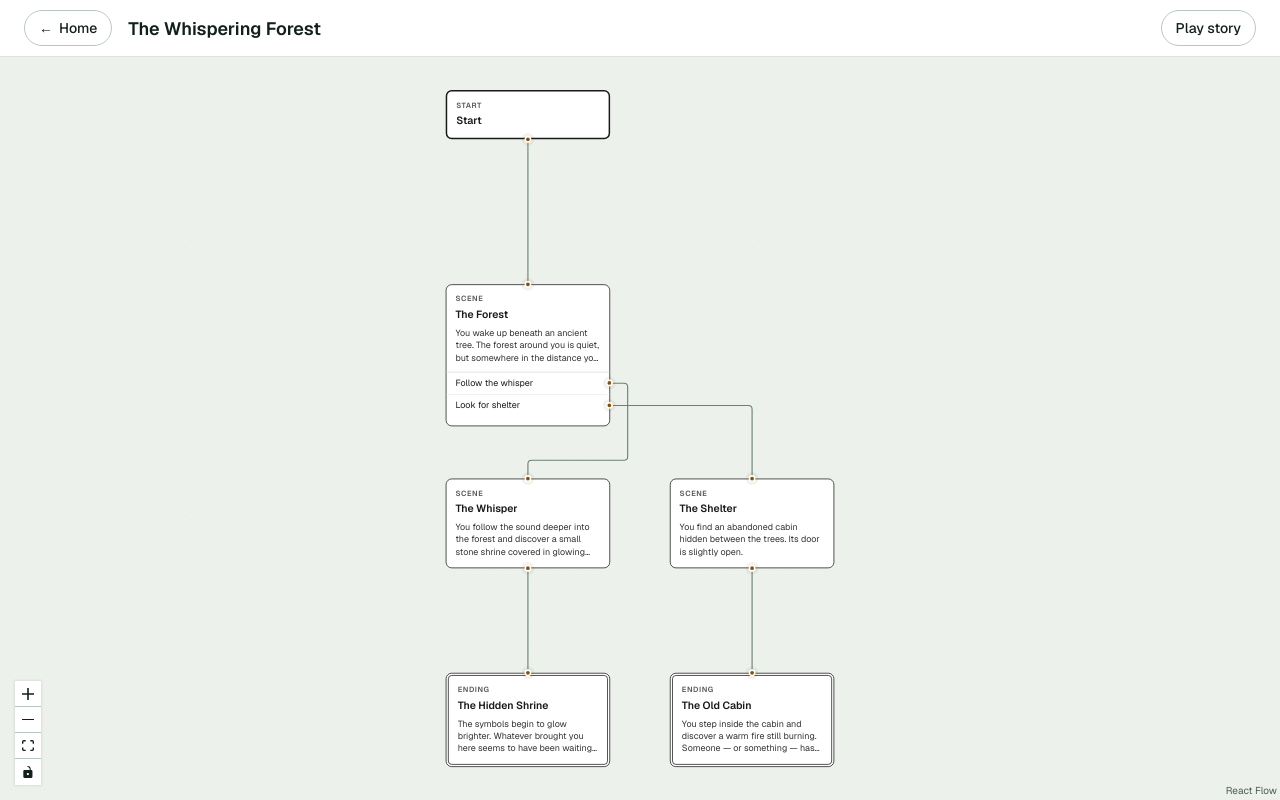
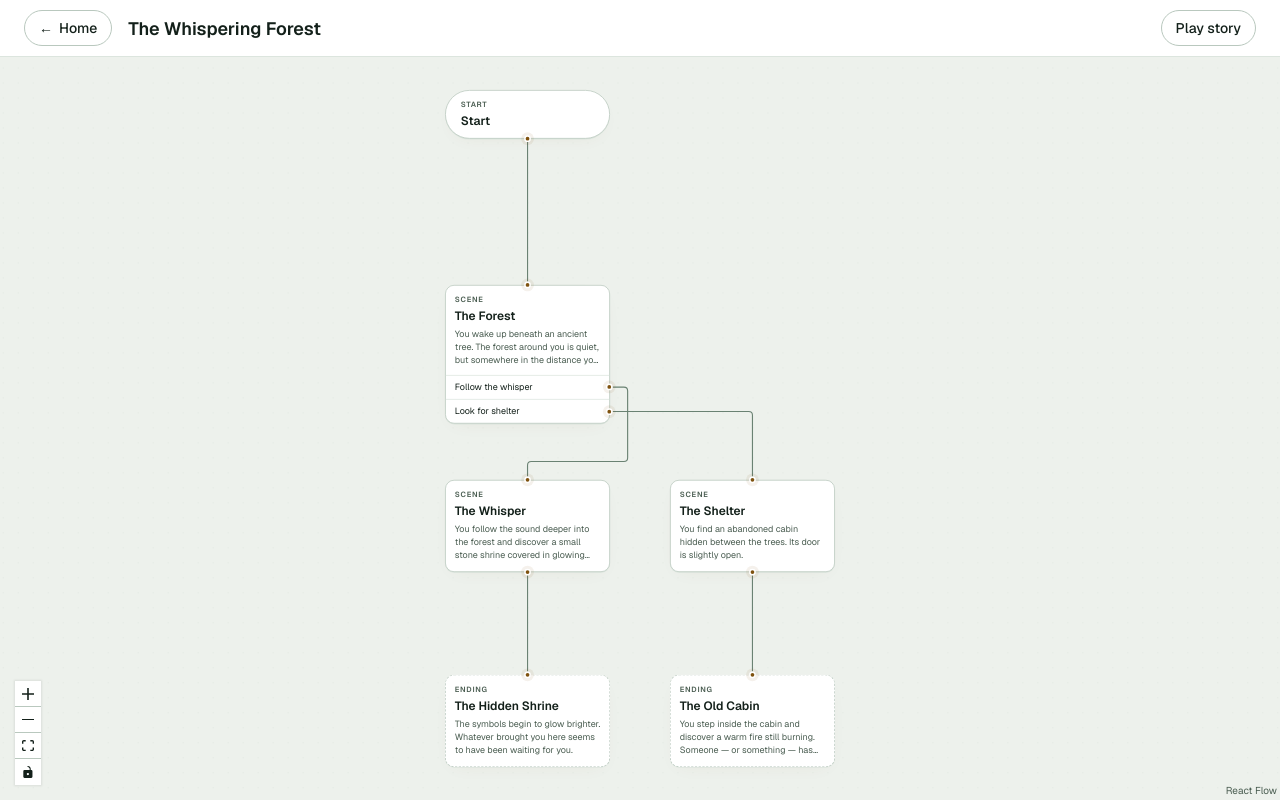
Before and after one commit to demienera/interactive-story-editor, a Next.js app: page /editor in a window 1280 px wide. Built offline with nearby package versions, Linux system fonts and the light colour scheme.

Commit message:
feat: enhance node components with selected state styling and improve SCSS variables

```diff
--- a/src/features/story-editor/ui/nodes/EndingNode.tsx
+++ b/src/features/story-editor/ui/nodes/EndingNode.tsx
@@ -3,9 +3,9 @@ import clsx from 'clsx';
 import type { EndingFlowNode } from '../../lib/story-to-flow';
 import styles from './StoryNode.module.scss';
 
-export function EndingNode({ data }: NodeProps<EndingFlowNode>) {
+export function EndingNode({ data, selected }: NodeProps<EndingFlowNode>) {
 	return (
-		<div className={clsx(styles.node, styles.ending)}>
+		<div className={clsx(styles.node, styles.ending, { [styles.selected]: selected })}>
 			<Handle
 				type='target'
 				position={Position.Top}
--- a/src/features/story-editor/ui/nodes/SceneNode.tsx
+++ b/src/features/story-editor/ui/nodes/SceneNode.tsx
@@ -1,13 +1,14 @@
 import { Handle, Position, type NodeProps } from '@xyflow/react';
+import clsx from 'clsx';
 import type { SceneFlowNode } from '../../lib/story-to-flow';
 import styles from './StoryNode.module.scss';
 
-export function SceneNode({ data }: NodeProps<SceneFlowNode>) {
+export function SceneNode({ data, selected }: NodeProps<SceneFlowNode>) {
 	const { title, text, choices } = data.node;
 	const hasChoices = choices.length > 0;
 
 	return (
-		<div className={styles.node}>
+		<div className={clsx(styles.node, { [styles.selected]: selected })}>
 			<Handle
 				type='target'
 				position={Position.Top}
--- a/src/features/story-editor/ui/nodes/StartNode.tsx
+++ b/src/features/story-editor/ui/nodes/StartNode.tsx
@@ -3,9 +3,9 @@ import clsx from 'clsx';
 import type { StartFlowNode } from '../../lib/story-to-flow';
 import styles from './StoryNode.module.scss';
 
-export function StartNode({ data }: NodeProps<StartFlowNode>) {
+export function StartNode({ data, selected }: NodeProps<StartFlowNode>) {
 	return (
-		<div className={clsx(styles.node, styles.start)}>
+		<div className={clsx(styles.node, styles.start, { [styles.selected]: selected })}>
 			<p className={styles.type}>Start</p>
 			<p className={styles.title}>{data.node.title}</p>
 			<Handle
--- a/src/features/story-editor/ui/nodes/StoryNode.module.scss
+++ b/src/features/story-editor/ui/nodes/StoryNode.module.scss
@@ -3,37 +3,45 @@ $padding: 12px;
 .node {
 	width: 220px;
 	padding: $padding;
-	border: 1px solid #1a1a1a;
-	border-radius: 8px;
-	background: #fff;
-	color: #1a1a1a;
+	border: 1px solid var(--color-border);
+	border-radius: var(--radius-md);
+	background: var(--color-surface);
+	box-shadow: var(--shadow-node);
+	color: var(--color-text);
 	font-size: 12px;
-	line-height: 1.4;
+	line-height: 1.45;
 }
 
-.start,
-.ending {
-	border-width: 2px;
+.start {
+	border-radius: var(--radius-pill);
+	padding-inline: 20px;
 }
 
 .ending {
-	border-style: double;
-	border-width: 4px;
+	border-style: dashed;
+	border-width: 1.5px;
+}
+
+.selected {
+	outline: 2px solid var(--color-accent);
+	outline-offset: 3px;
 }
 
 .type {
 	margin: 0 0 4px;
 	font-size: 10px;
 	font-weight: 600;
-	letter-spacing: 0.08em;
+	letter-spacing: 0.1em;
 	text-transform: uppercase;
-	color: #555;
+	color: var(--color-text-muted);
 }
 
 .title {
 	margin: 0;
-	font-size: 14px;
+	font-family: var(--font-story);
+	font-size: 16px;
 	font-weight: 600;
+	line-height: 1.25;
 }
 
 .text {
@@ -43,21 +51,21 @@ $padding: 12px;
 	-webkit-box-orient: vertical;
 	-webkit-line-clamp: 3;
 	line-clamp: 3;
-	color: #333;
+	color: var(--color-text-muted);
 }
 
 .choices {
-	margin: 10px (-$padding) 0;
+	margin: 10px (-$padding) (-$padding);
 	padding: 0;
 	list-style: none;
-	border-top: 1px solid #ddd;
+	border-top: 1px solid var(--color-divider);
 }
 
 .choice {
 	position: relative;
-	padding: 6px $padding;
+	padding: 7px $padding;
 
 	& + & {
-		border-top: 1px solid #eee;
+		border-top: 1px solid var(--color-divider);
 	}
 }
```
